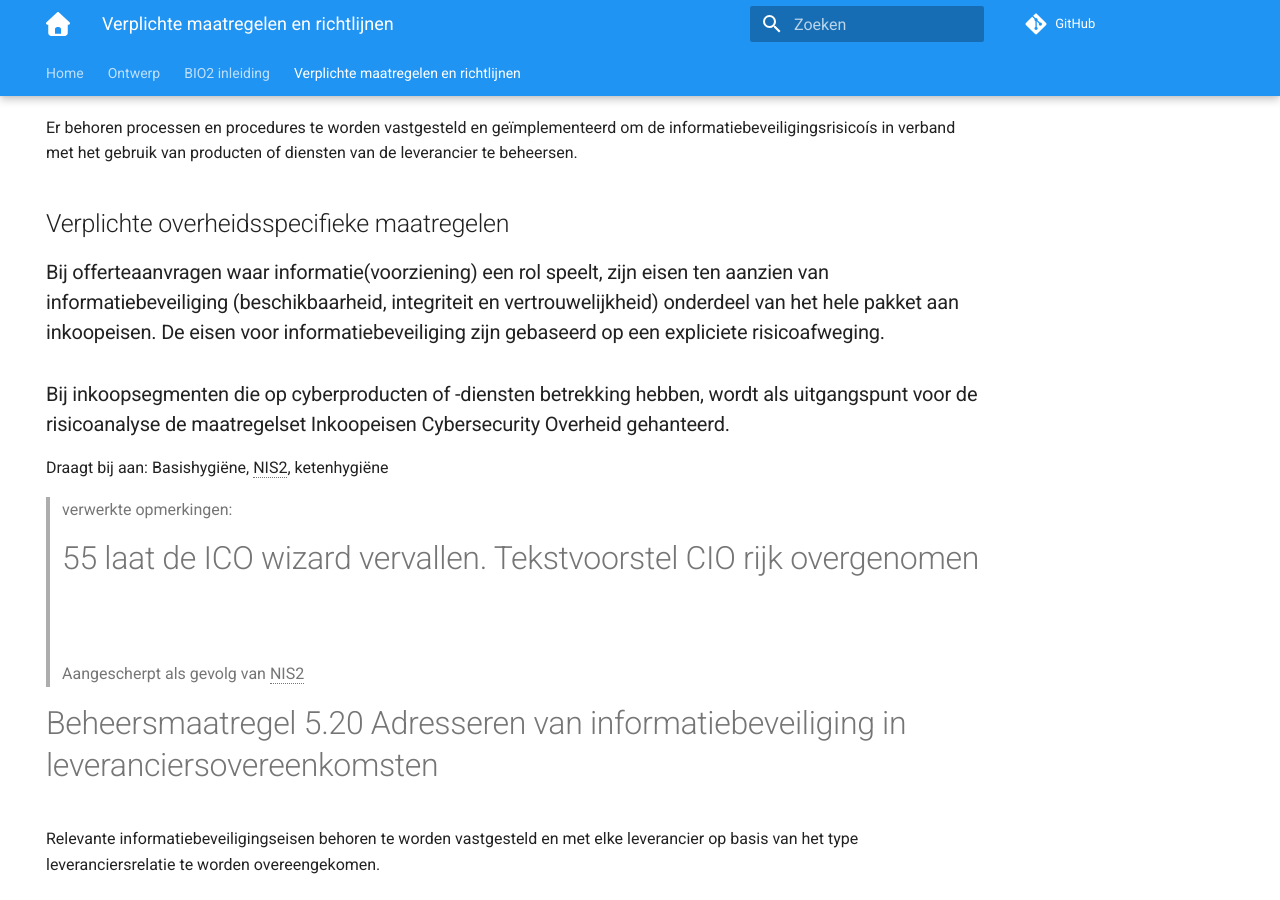
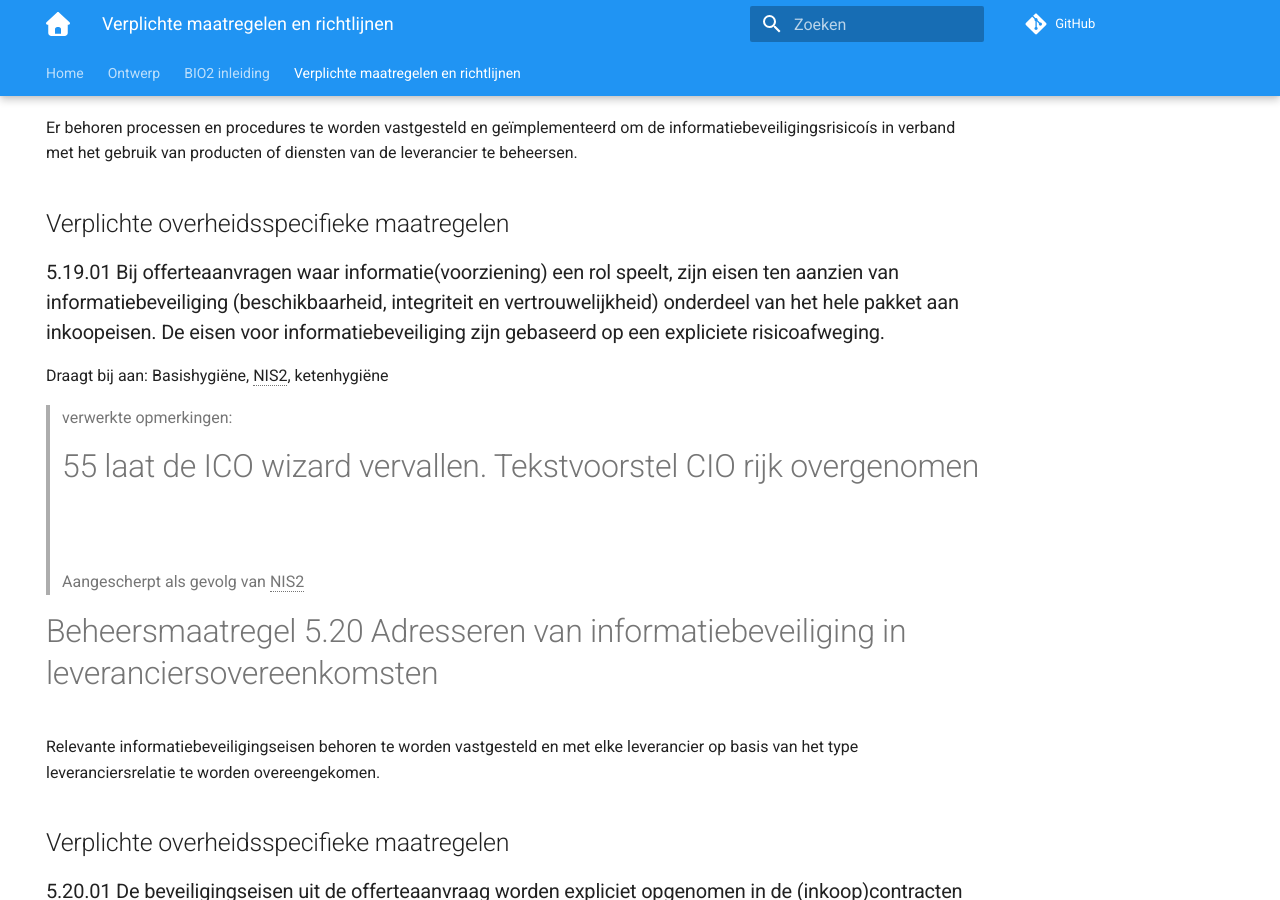
Before and after one commit to MinBZK/Baseline-Informatiebeveiliging-Overheid, an MkDocs documentation site: the page built from docs/maatregelen/index.md, in a window 1280 px wide and 900 px high, scrolled down 13849 px. Built offline with MkDocs 1.6.1 and Material for MkDocs 9.7.7, drawn with Linux system fonts in a browser that asks for light colours; comment, search, counter and statistics services are not loaded.

Commit message:
Maatregelnummer toegevoegd en ICO verwijderd
Er was een maatregelnummer weggevallen (5.19.01) en bij die maatregel de tekst over het verplicht gebruik van de Inkoopeisen  Cybersecurity Overheid verwijderd. Dit is besloten in het kern-IBO van 1 april 2025. Deze Inkoopeisen tekst zal nader worden uitgewerkt op een ander moment.

```diff
--- a/docs/maatregelen/index.md
+++ b/docs/maatregelen/index.md
@@ -446,8 +446,7 @@ Er behoren processen en procedures te worden vastgesteld en geïmplementeerd om
 
 ## Verplichte overheidsspecifieke maatregelen
 
-### Bij offerteaanvragen waar informatie(voorziening) een rol speelt, zijn eisen ten aanzien van informatiebeveiliging (beschikbaarheid, integriteit en vertrouwelijkheid) onderdeel van het hele pakket aan inkoopeisen. De eisen voor informatiebeveiliging zijn gebaseerd op een expliciete risicoafweging.
-### Bij inkoopsegmenten die op cyberproducten of -diensten betrekking hebben, wordt als uitgangspunt voor de risicoanalyse de maatregelset Inkoopeisen Cybersecurity Overheid gehanteerd.
+### 5.19.01 Bij offerteaanvragen waar informatie(voorziening) een rol speelt, zijn eisen ten aanzien van informatiebeveiliging (beschikbaarheid, integriteit en vertrouwelijkheid) onderdeel van het hele pakket aan inkoopeisen. De eisen voor informatiebeveiliging zijn gebaseerd op een expliciete risicoafweging.
 
 
 Draagt bij aan: Basishygiëne, NIS2, ketenhygiëne
```
